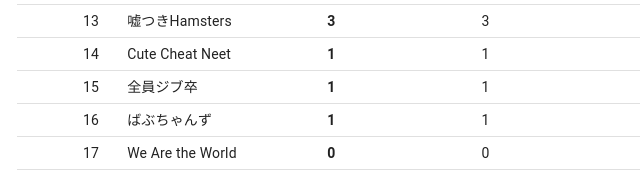
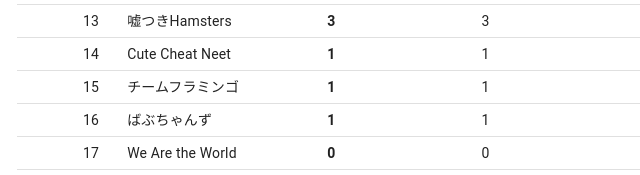
Before and after one commit to Yuukin256/crcup_apex6_scrim_result, a Gatsby site: page / in a window 1280 px wide. Shown: the part 761-936 px from the top of the page, 0-640 px from the left. Built offline with nearby package versions, Linux system fonts and the light colour scheme; Gatsby itself is replaced by a stand-in of ours.

Commit message:
チーム名変更 全員ジブ卒→チームフラミンゴ

```diff
--- a/src/components/table.tsx
+++ b/src/components/table.tsx
@@ -192,7 +192,7 @@ const ResultTable: React.VFC<Props> = (props) => {
     },
     {
       number: 16,
-      name: '全員ジブ卒',
+      name: 'チームフラミンゴ',
       rank: 0,
       totalPlacementPoints: 0,
       totalKillPoints: 0,
```
